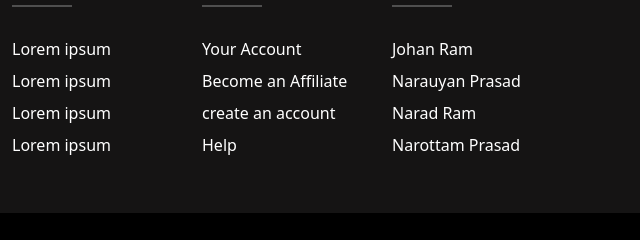
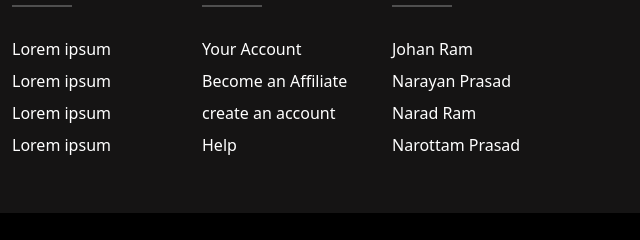
Before and after one commit to NarottamPrasad/NarottamPrasad.github.io, a website: page index.html in a window 1280 px wide. Shown: the part 7624-7864 px from the top of the page, 640-1280 px from the left. Drawn offline with nearby package versions, Linux system fonts and the light colour scheme; files that its build step writes are made by us from their sources.

Commit message:
Update index.html

```diff
--- a/index.html
+++ b/index.html
@@ -739,7 +739,7 @@
         <hr class="bg-white d-inline-block mb-4" style="width: 60px; height: 2px;">
         <ul class="list-inline campany-list">
           <li><a href="#">Johan Ram</a></li>
-          <li><a href="#">Narauyan Prasad</a></li>
+          <li><a href="#">Narayan Prasad</a></li>
           <li><a href="#">Narad Ram</a></li>
           <li><a href="#">Narottam Prasad</a></li>
         </ul>
```
